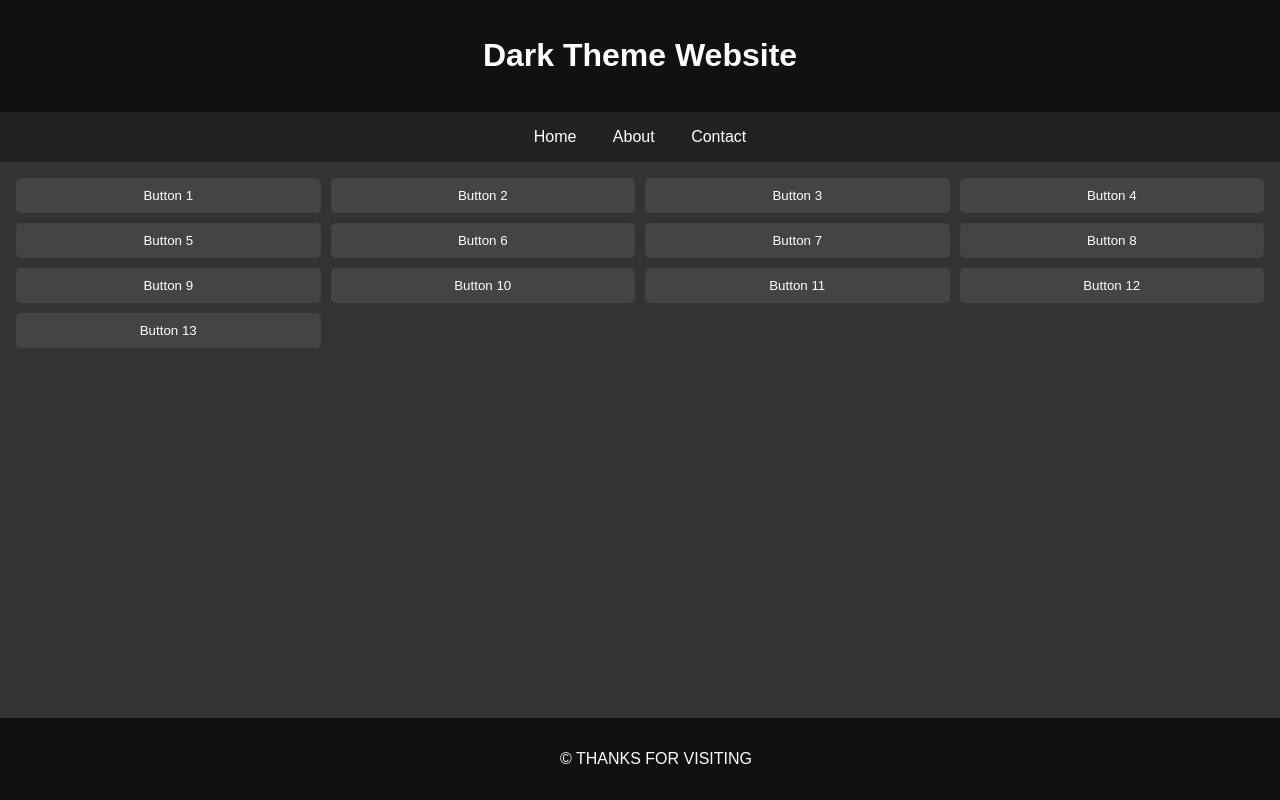
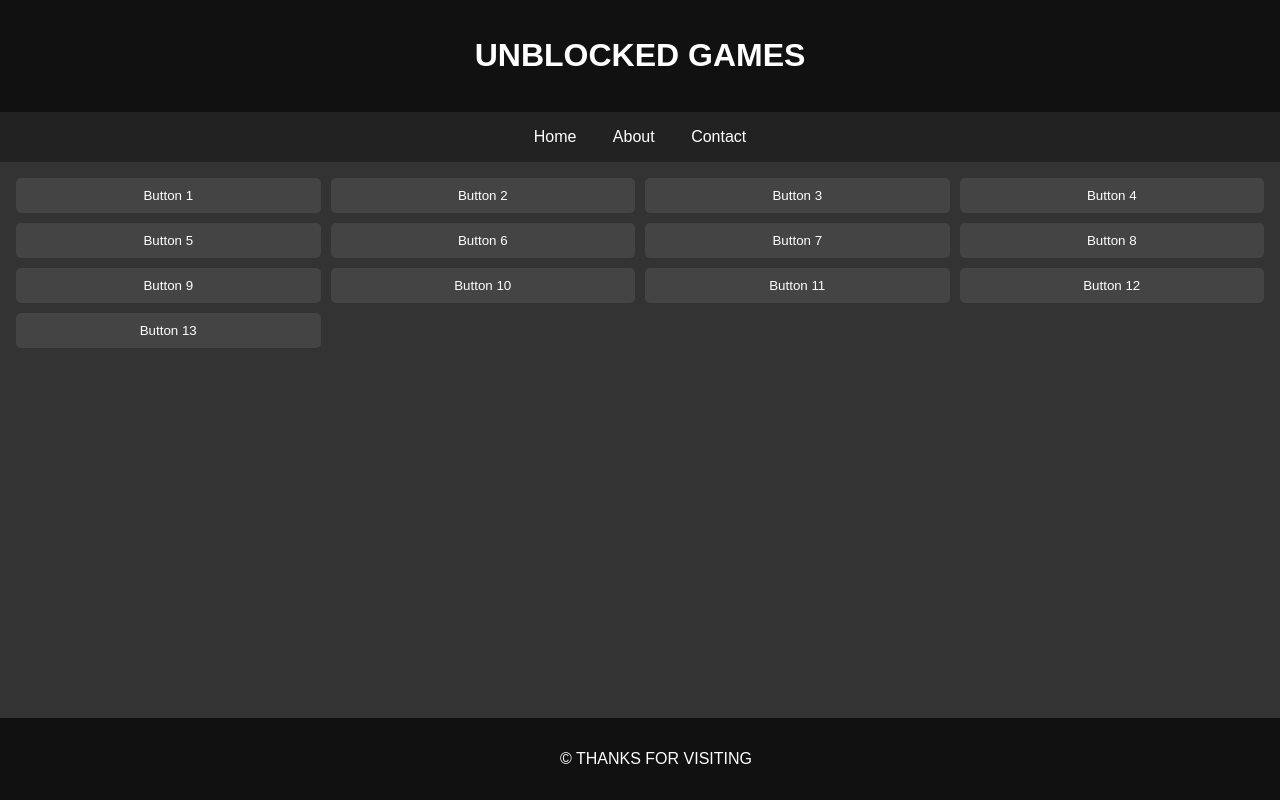
Before and after one commit to mrbadfits12/UnblockeGames.github.io, a plain HTML site: page index.html in a window 1280 px wide. Drawn offline with Linux system fonts and the light colour scheme.

Commit message:
Update index.html

```diff
--- a/index.html
+++ b/index.html
@@ -59,7 +59,7 @@
 <body>
 
 <header>
-    <h1>Dark Theme Website</h1>
+    <h1>UNBLOCKED GAMES</h1>
 </header>
 
 <nav>
```
